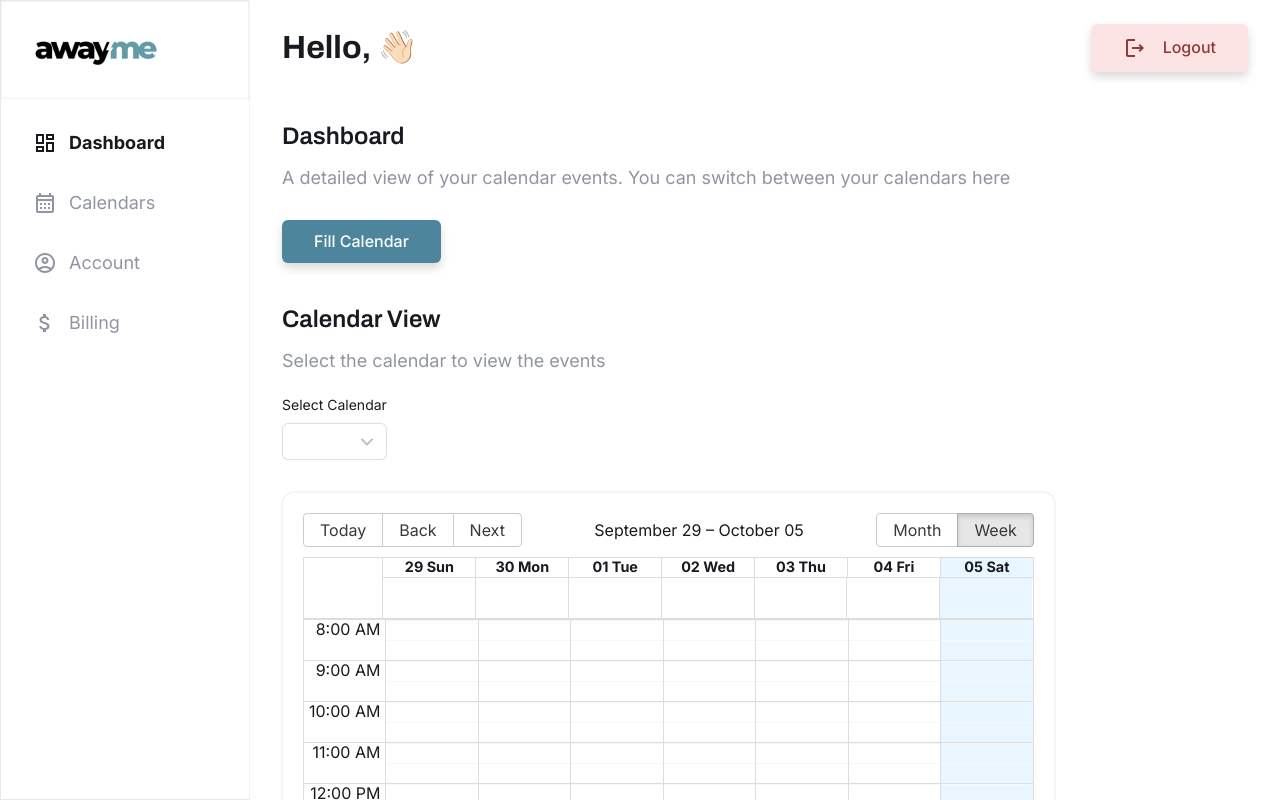
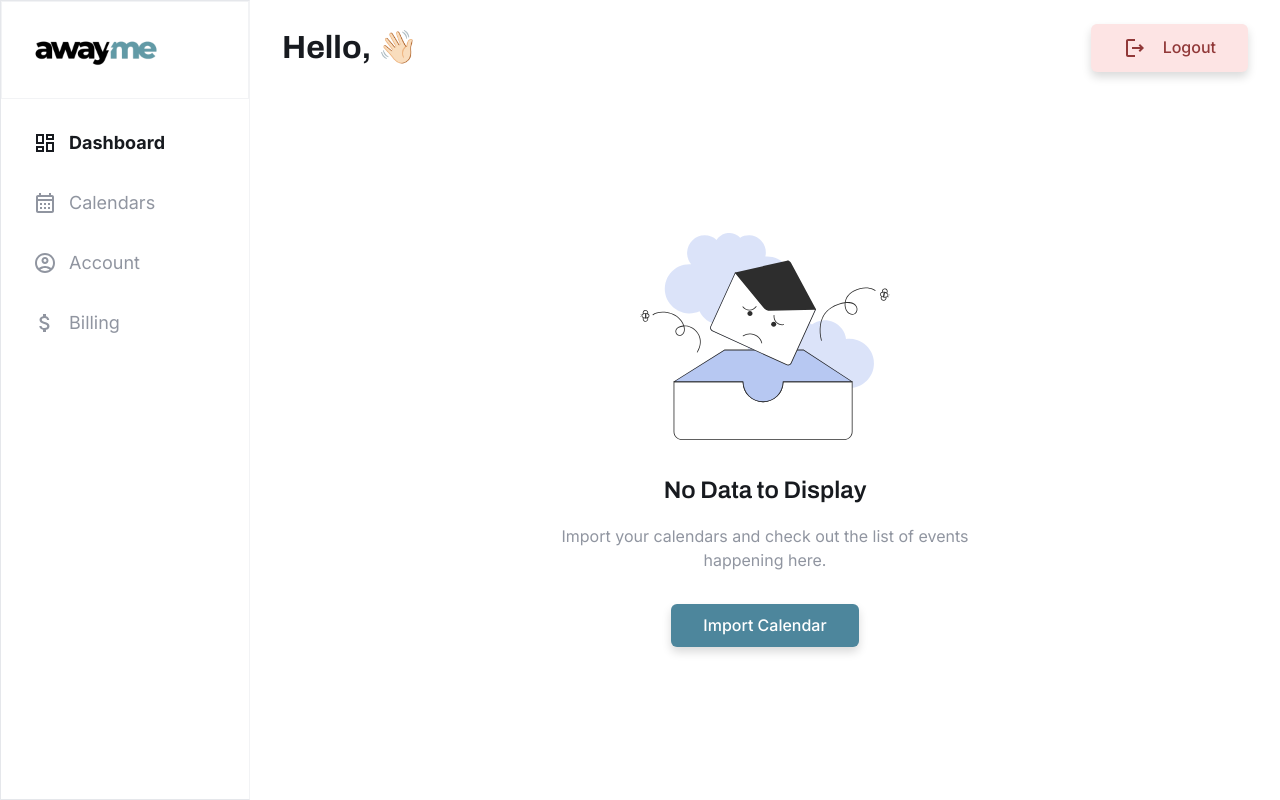
Before and after one commit to jinil2401/awayme, a Next.js app: page /application/1/dashboard in a window 1280 px wide. Built offline with nearby package versions, Linux system fonts and the light colour scheme.

Commit message:
add empty state when no calendar is imported

```diff
--- a/app/application/[userId]/dashboard/page.tsx
+++ b/app/application/[userId]/dashboard/page.tsx
@@ -49,10 +49,39 @@ export default function Dashboard() {
       }
     }
 
-    if(selectedCalendar && user) {
+    if (selectedCalendar && user) {
       fetchAllEvents();
     }
   }, [selectedCalendar, user]);
+
+  const EMPTY_STATE = (
+    <div className="h-[80vh] flex items-center justify-center">
+      <div className="flex flex-col items-center gap-4">
+        <div className="p-4">
+          <img
+            src="/empty-state.svg"
+            alt="Empty State Illustration for empty results"
+            className="w-[250px]"
+          />
+        </div>
+        <p className="font-archivo text-2xl leading-[36px] text-heading font-semibold text-center">
+          No Data to Display
+        </p>
+        <p className="text-base leading-[24px] text-subHeading text-center max-w-[80%]">
+          Import your calendars and check out the list of events happening here.
+        </p>
+        <div className="mt-4 flex justify-center">
+          <Button
+            buttonClassName="rounded-md shadow-button hover:shadow-buttonHover bg-accent text-white"
+            buttonText="Import Calendar"
+            onClick={() =>
+              router.push(`/application/${user?._id}/calendars/import-calendar`)
+            }
+          />
+        </div>
+      </div>
+    </div>
+  );
 
   return (
     <div className="flex items-start">
@@ -60,16 +89,21 @@ export default function Dashboard() {
       <div className="flex-1 h-screen overflow-auto">
         <TopBar />
         <div className="px-8 py-4">
+          {calendars.length <= 0 ? (
+            EMPTY_STATE
+          ) : (
+            <>
               <div className="flex flex-col pb-8">
                 <h3 className="font-archivo text-2xl leading-[48px] text-heading font-semibold">
                   Dashboard
                 </h3>
                 <p className="text-lg leading-[36px] text-subHeading">
-              A detailed view of your calendar events. You can switch between
-              your calendars here
+                  A detailed view of your calendar events. You can switch
+                  between your calendars here
                 </p>
                 <div className="flex mt-6">
                   <Button
+                    isDisabled={calendars.length < 2}
                     buttonClassName="rounded-md shadow-button hover:shadow-buttonHover bg-accent text-white"
                     buttonText="Fill Calendar"
                     onClick={() =>
@@ -122,6 +156,8 @@ export default function Dashboard() {
                   )}
                 </div>
               </div>
+            </>
+          )}
         </div>
       </div>
     </div>
--- a/app/globals.css
+++ b/app/globals.css
@@ -13,3 +13,13 @@ body {
   line-height: 1.2;
   color: #171A1F;
 }
+
+button:disabled {
+  box-shadow: none !important;
+  cursor: no-drop;
+  opacity: 0.6;
+}
+
+input:disabled {
+  opacity: 0.6;
+}
```
Also changed, not shown: public/empty-state.svg (added). Lines whose indentation alone changed are shown as unchanged.
